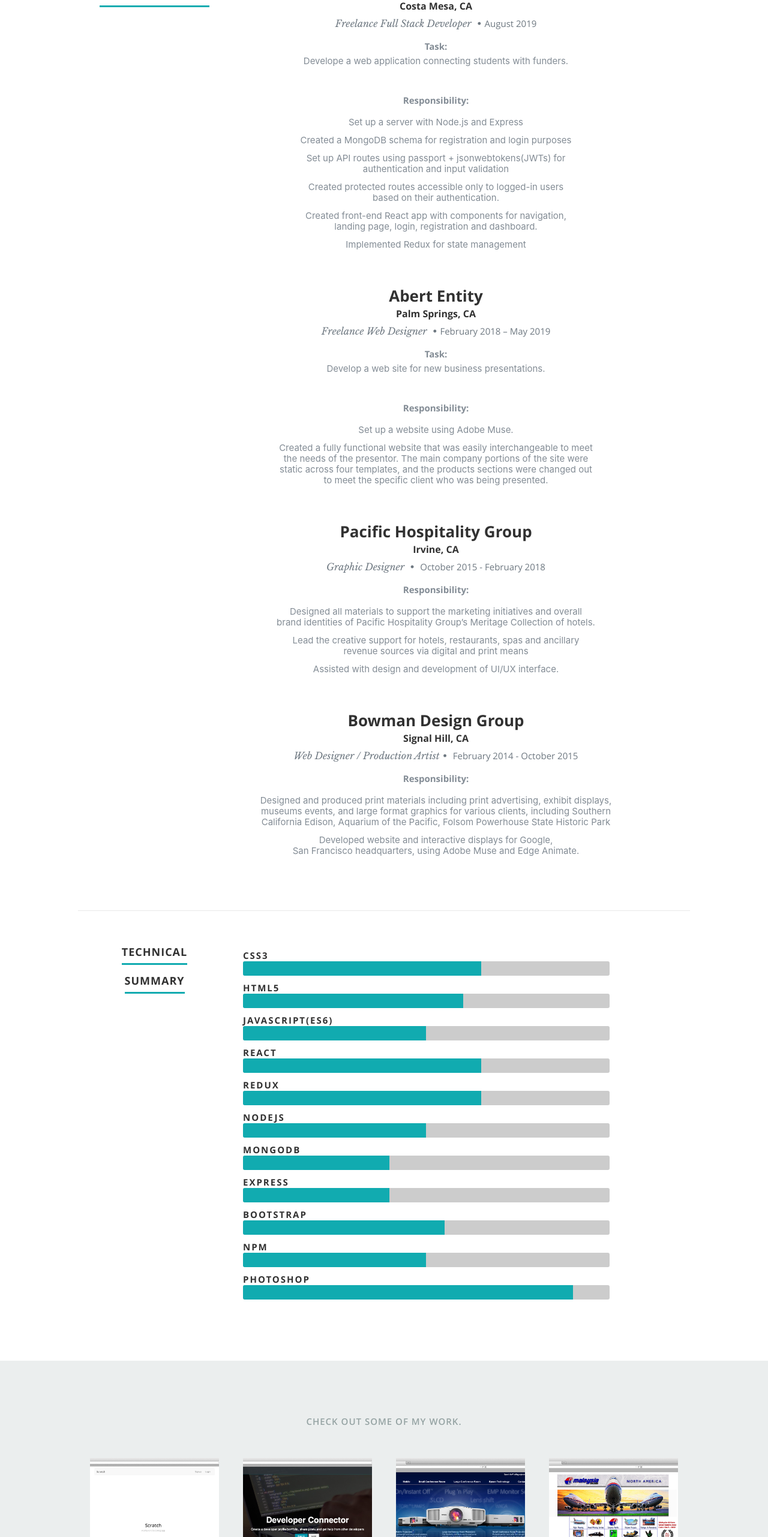
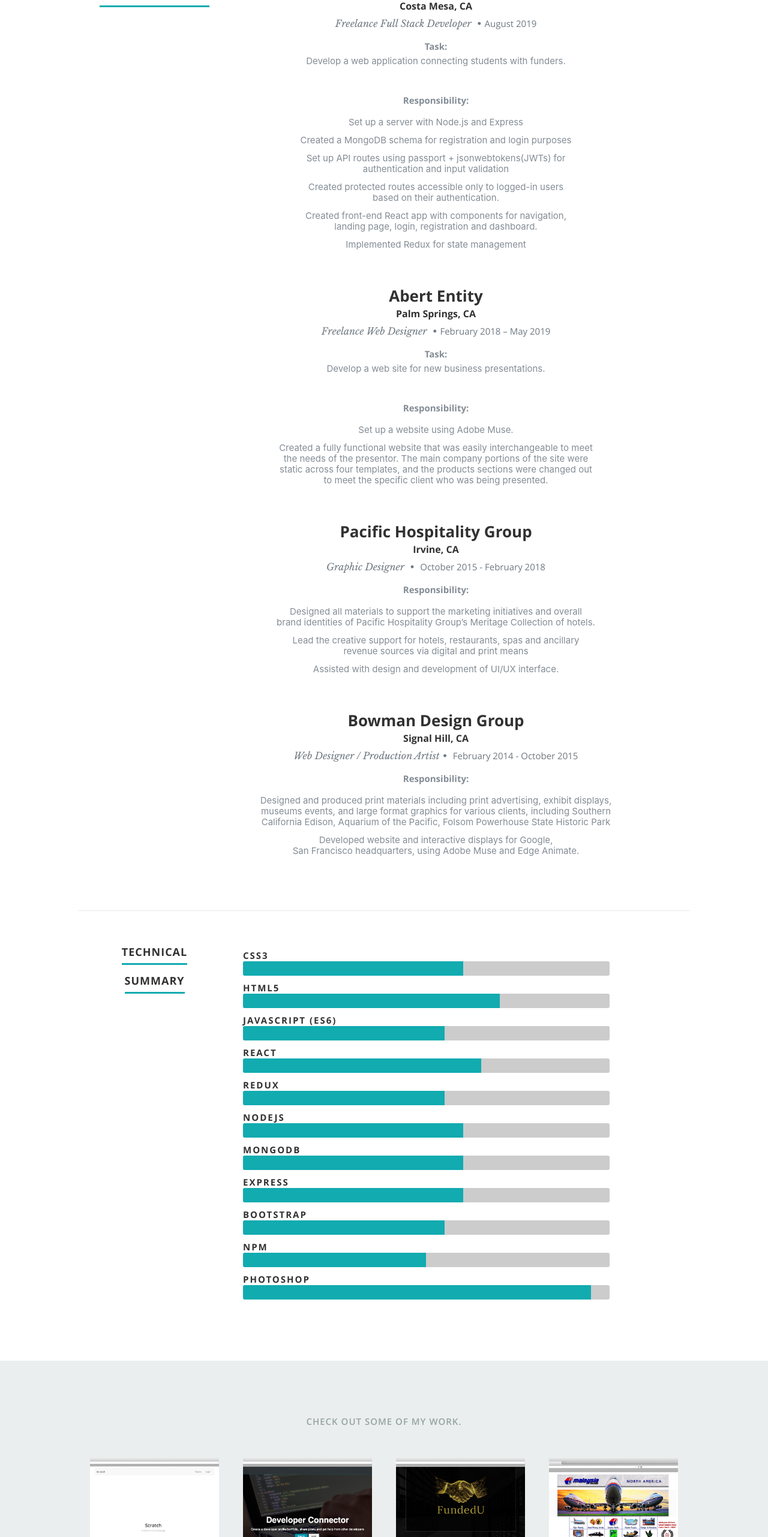
Before and after one commit to steve0079/portfolio, a React (Create React App) app: page / in a window 1280 px wide. Shown: the part 2119-4682 px from the top of the page at 60% size. Built offline with nearby package versions, Linux system fonts and the light colour scheme.

Commit message:
Updated resume and portfolio sections

```diff
--- a/public/css/layout.css
+++ b/public/css/layout.css
@@ -332,7 +332,7 @@ ul#nav li.current a { color: #F06000; }
 }
 
 .photoshop {
-   width: 90%;
+   width: 95%;
    animation: photoshop 2s ease;
    -moz-animation: photoshop 2s ease;
    -webkit-animation: photoshop 2s ease;
@@ -344,25 +344,25 @@ ul#nav li.current a { color: #F06000; }
    -webkit-animation: react 2s ease;
 }
 .javascript {
-   width: 50%;
+   width: 55%;
    animation: javascript 2s ease;
    -moz-animation: javascript 2s ease;
    -webkit-animation: javascript 2s ease;
 }
 .nodejs {
-   width: 50%;
+   width: 60%;
    animation: nodejs 2s ease;
    -moz-animation: nodejs 2s ease;
    -webkit-animation: nodejs 2s ease;
 }
 .mongodb {
-   width: 40%;
+   width: 60%;
    animation: mongodb 2s ease;
    -moz-animation: mongodb 2s ease;
    -webkit-animation: mongodb 2s ease;
 }
 .express {
-   width: 40%;
+   width: 60%;
    animation: express 2s ease;
    -moz-animation: express 2s ease;
    -webkit-animation: express 2s ease;
@@ -374,13 +374,13 @@ ul#nav li.current a { color: #F06000; }
    -webkit-animation: bootstrap 2s ease;
 }
 .css {
-   width: 65%;
+   width: 60%;
    animation: css 2s ease;
    -moz-animation: css 2s ease;
    -webkit-animation: css 2s ease;
 }
 .html5 {
-   width: 60%;
+   width: 70%;
    animation: html5 2s ease;
    -moz-animation: html5 2s ease;
    -webkit-animation: html5 2s ease;
@@ -394,7 +394,7 @@ ul#nav li.current a { color: #F06000; }
 
 @-moz-keyframes photoshop {
    0%   { width: 0px;  }
-   100% { width: 90%;  }
+   100% { width: 95%;  }
 }
 @-moz-keyframes react {
    0%   { width: 0px;  }
@@ -402,19 +402,19 @@ ul#nav li.current a { color: #F06000; }
 }
 @-moz-keyframes javascript {
    0%   { width: 0px;  }
-   100% { width: 50%;  }
+   100% { width: 55%;  }
 }
 @-moz-keyframes nodejs {
    0%   { width: 0px;  }
-   100% { width: 50%;  }
+   100% { width: 60%;  }
 }
 @-moz-keyframes mongodb {
    0%   { width: 0px;  }
-   100% { width: 40%;  }
+   100% { width: 60%;  }
 }
 @-moz-keyframes express {
    0%   { width: 0px;  }
-   100% { width: 40%;  }
+   100% { width: 60%;  }
 }
 @-moz-keyframes bootstrap {
    0%   { width: 0px;  }
@@ -422,11 +422,11 @@ ul#nav li.current a { color: #F06000; }
 }
 @-moz-keyframes css {
    0%   { width: 0px;  }
-   100% { width: 65%;  }
+   100% { width: 60%;  }
 }
 @-moz-keyframes html5 {
    0%   { width: 0px;  }
-   100% { width: 60%;  }
+   100% { width: 70%;  }
 }
 @-moz-keyframes npm {
    0%   { width: 0px;  }
@@ -435,7 +435,7 @@ ul#nav li.current a { color: #F06000; }
 
 @-webkit-keyframes photoshop {
    0%   { width: 0px;  }
-   100% { width: 90%;  }
+   100% { width: 95%;  }
 }
 @-webkit-keyframes react {
    0%   { width: 0px;  }
@@ -443,19 +443,19 @@ ul#nav li.current a { color: #F06000; }
 }
 @-webkit-keyframes javascript {
    0%   { width: 0px;  }
-   100% { width: 50%;  }
+   100% { width: 55%;  }
 }
 @-webkit-keyframes nodejs {
    0%   { width: 0px;  }
-   100% { width: 50%;  }
+   100% { width: 60%;  }
 }
 @-webkit-keyframes mongodb {
    0%   { width: 0px;  }
-   100% { width: 40%;  }
+   100% { width: 60%;  }
 }
 @-webkit-keyframes express {
    0%   { width: 0px;  }
-   100% { width: 40%;  }
+   100% { width: 60%;  }
 }
 @-webkit-keyframes bootstrap {
    0%   { width: 0px;  }
@@ -463,11 +463,11 @@ ul#nav li.current a { color: #F06000; }
 }
 @-webkit-keyframes css {
    0%   { width: 0px;  }
-   100% { width: 65%;  }
+   100% { width: 60%;  }
 }
 @-webkit-keyframes html5 {
    0%   { width: 0px;  }
-   100% { width: 60%;  }
+   100% { width: 70%;  }
 }
 @-webkit-keyframes npm {
    0%   { width: 0px;  }
--- a/src/components/portfolio/portfolio.js
+++ b/src/components/portfolio/portfolio.js
@@ -30,8 +30,8 @@ const Portfolio = () => {
                                         <img src="images/portfolio/devConnect_web.jpg" alt="" />
                                         <div className="overlay">
                                             <div className="portfolio-item-meta">
-                                                <h5>MERN Web App</h5>
-                                                <p>Developer Connector</p>
+                                                <h5>Developer Connector</h5>
+                                                <p>Full Stack (MERN) Development</p>
                                             </div>
                                         </div>
                                         <div className="link-icon"><i className="icon=plus"></i></div>
@@ -42,11 +42,11 @@ const Portfolio = () => {
                             <div className="columns portfolio-item">
                                 <div className="item-wrap">
                                     <a href="#modal-03" title="">
-                                        <img src="images/portfolio/epson_web.jpg" alt="" />
+                                        <img src="images/portfolio/fundedu_web.jpg" alt="" />
                                         <div className="overlay">
                                             <div className="portfolio-item-meta">
-                                                <h5>Epson Printers</h5>
-                                                <p>Landing Page Design/Development</p>
+                                                <h5>FundEDU</h5>
+                                                <p>Full Stack Development</p>
                                             </div>
                                         </div>
                                         <div className="link-icon"><i className="icon-plus"></i></div>
@@ -138,10 +138,10 @@ const Portfolio = () => {
                     <div className="description-box">
                         <h4>Scratch: A Simple Note Taking App</h4>
                         <p><strong>Task</strong> To build a full stack serverless application.<br /> <strong>Responsibility</strong> I utilized AWS Lambda + API Gateway for my serverless API, along with using DynamoDB for the database and Cognito for authentication and securing the API. In order to host this site I use AWS S3, and used CloudFront for serving out the app. The front end was created with React.js using React Router for routing, Bootstrap for the UI kit, and GitHub for hosting my project repos.</p>
-                        <p><strong>Website</strong><a href="http://d20z0i2q3asibp.cloudfront.net/"target="_blank" rel="noopener noreferrer"> Click Here</a></p>
                         <span className="categories"><i className="fa fa-tag">Full Stack, Development</i></span>
                     </div>
                     <div className="link-box">
+                        <a href="http://d20z0i2q3asibp.cloudfront.net/" target="_blank" rel="noopener noreferrer">Website</a>
                         <a href="#portfolio" className="popup-modal-dismiss">Close</a>
                     </div>
                 </div>
@@ -151,20 +151,21 @@ const Portfolio = () => {
                     <div className="description-box">
                         <h4>MERN Web App</h4>
                         <p><strong>Task</strong> Create a full-stack MERN web app. <br /> </p>
-                        <p><strong>Website</strong><a href="https://boiling-bastion-07485.herokuapp.com" target="_blank" rel="noopener noreferrer"> Click Here</a></p>
                         <span className="categories"><i className="fa fa-tag">Full Stack, Development</i></span>
                     </div>
                     <div className="link-box">
+                        <a href="https://boiling-bastion-07485.herokuapp.com" target="_blank" rel="noopener noreferrer">Website</a>
                         <a href="#portfolio" className="popup-modal-dismiss">Close</a>
                     </div>
                 </div>
 
                 <div className="popup-modal mfp-hide" id="modal-03">
-                    <img src="images/portfolio/modals/m-epson_web.jpg" alt="Epson Landing Page" className="scale-with-grid" />
+                    <img src="images/portfolio/modals/m-fundedu_web.jpg" alt="" className="scale-with-grid" />
                     <div className="description-box">
-                        <h4>Epson</h4>
-                        <p><strong>Task</strong> Create a landing page for Epson Projectors that linked directly to a product page. <br /> <strong>Responsibility</strong> Working with the art director, I was able to utilize the design elements and create the artwork using Adobe Photoshop, then develop the page using html, css and js.</p>
-                        <span className="categories"><i className="fa fa-tag">Landing Page Design, Development</i></span>
+                        <h4>FundEDU</h4>
+                        <p><strong>Task</strong> Develop a web application connecting students with funders.</p>
+                        <p><strong>Responsibility</strong> As a team project we first needed to set up a server with Node.js and Express, then create a MongoDB schema for registration and login purposes. Next, we set up API routes using passport + jsonwebtokens(JWTs) for authentication and input validation, then created protected routes that are accessible only to logged-in users based on their authentication. For the front end, we created a React app with components for navigation, landing page, login, registration and dashboard, and used Redux for state management.</p>
+                        <span className="categories"><i className="fa fa-tag">Full Stack, Development</i></span>
                     </div>
                     <div className="link-box">
                         <a href="#portfolio" className="popup-modal-dismiss">Close</a>
@@ -191,6 +192,7 @@ const Portfolio = () => {
                         <span className="categories"><i className="fa fa-tag">Web Design, Development</i></span>
                     </div>
                     <div className="link-box">
+                        <a href="http://abertentity.com" target="_blank" rel="noopener noreferrer">Website</a>
                         <a href="#portfolio" className="popup-modal-dismiss">Close</a>
                     </div>
                 </div>
--- a/src/components/resume/resume.js
+++ b/src/components/resume/resume.js
@@ -38,7 +38,7 @@ const Resume = () => {
                                 <h5>Costa Mesa, CA</h5>
                                 <p className="info">Freelance Full Stack Developer <span>&bull;</span><em className="date">August 2019</em></p>
                                 <ul>
-                                    <li><strong>Task:</strong><br />Develope a web application connecting students with funders.</li><br />
+                                    <li><strong>Task:</strong><br />Develop a web application connecting students with funders.</li><br />
                                     <li><strong>Responsibility:</strong></li>
                                     <li>Set up a server with Node.js and Express</li>
                                     <li>Created a MongoDB schema for registration and login purposes</li>
@@ -103,9 +103,9 @@ const Resume = () => {
                             <ul className="skills">
                                 <li><span className="bar-expand css"></span><em>CSS3</em></li>
                                 <li><span className="bar-expand html5"></span><em>HTML5</em></li>
-                                <li><span className="bar-expand javascript"></span><em>JavaScript(ES6)</em></li>
+                                <li><span className="bar-expand javascript"></span><em>JavaScript (ES6)</em></li>
                                 <li><span className="bar-expand react"></span><em>React</em></li>
-                                <li><span className="bar-expand react"></span><em>Redux</em></li>
+                                <li><span className="bar-expand javascript"></span><em>Redux</em></li>
                                 <li><span className="bar-expand nodejs"></span><em>NodeJS</em></li>
                                 <li><span className="bar-expand mongodb"></span><em>MongoDB</em></li>
                                 <li><span className="bar-expand express"></span><em>Express</em></li>
```
Also changed, not shown: public/images/portfolio/fundedu_web.jpg (added), public/images/portfolio/modals/m-fundedu_web.jpg (added).
